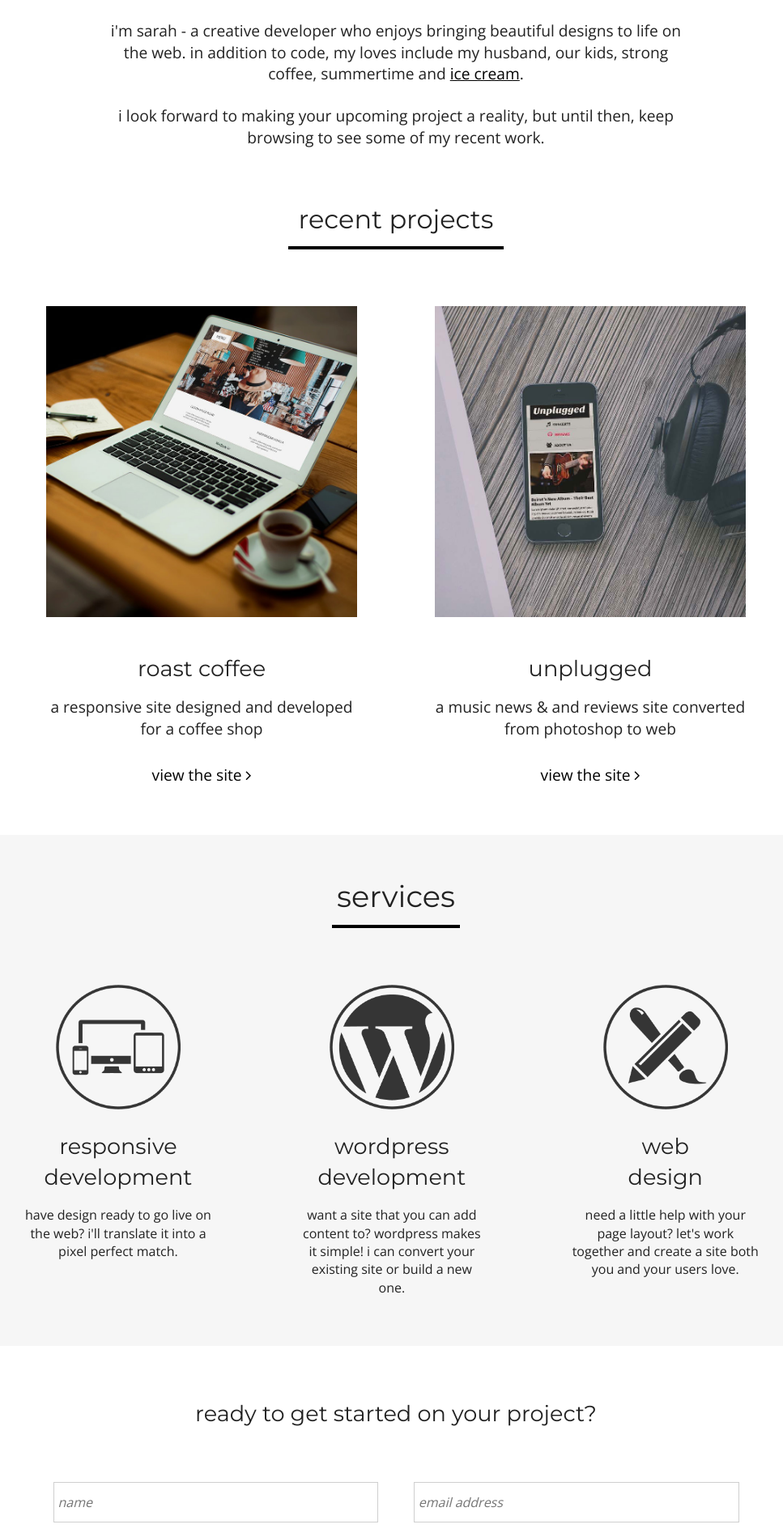
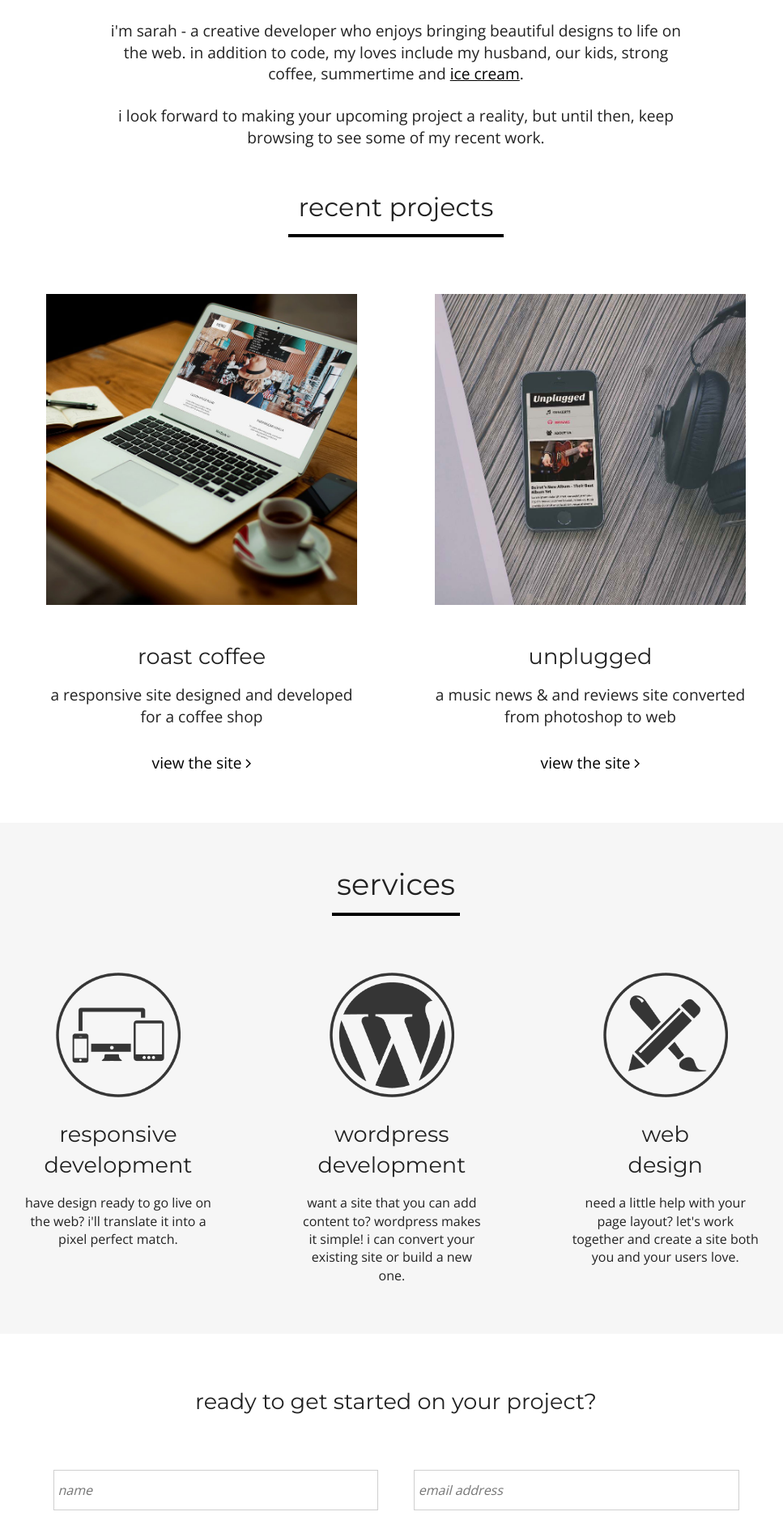
Before and after one commit to skiddhubbard/skiddhubbard.github.io, a Jekyll site: the page built from index.md, in a window 1280 px wide. Shown: the part 1003-2896 px from the top of the page at 81% size, without its empty margins (151-1118 px from the left). Built offline with Jekyll 4.4.1, drawn with Linux system fonts in a browser that asks for light colours; nearby versions of some CDN libraries.

Commit message:
about margin and padding

```diff
--- a/_sass/site/_base.scss
+++ b/_sass/site/_base.scss
@@ -254,8 +254,8 @@
 }
 
 .about {
-  margin: 40px auto 15px;
-  width: 80%;
+  margin: 40px auto 0px;
+  width: 75%;
 }
 
 .about h3 {
```
